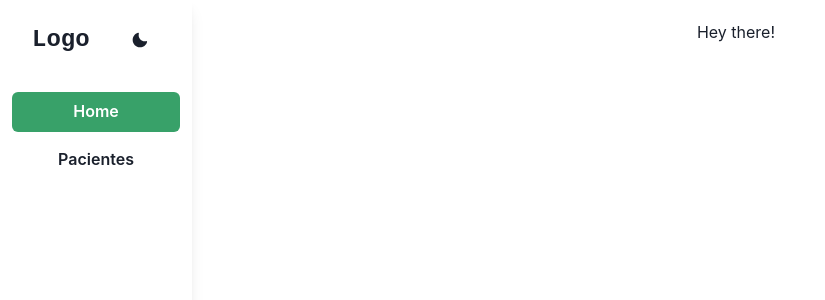
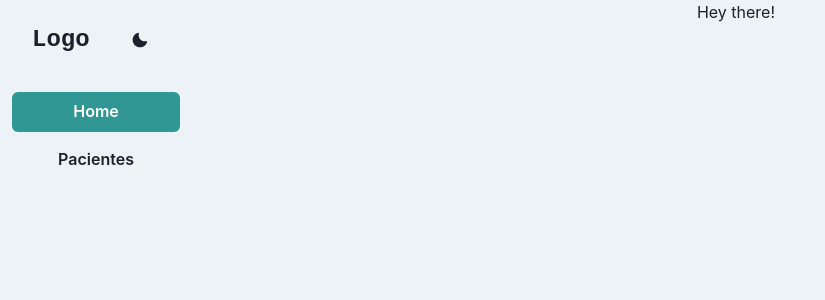
Before and after one commit to fmaggi/vetfrontend, a React (Create React App) app: page / in a window 1280 px wide. Shown: the top 300 px of the page, without its empty margins (0-825 px from the left). Built offline with nearby package versions, Linux system fonts and the light colour scheme.

Commit message:
aesthetic changes

```diff
--- a/src/components/TestForm.tsx
+++ b/src/components/TestForm.tsx
@@ -39,7 +39,7 @@ export default function TestForm({ test, patient, width }: TestFormProps) {
                         <FormControl key={name} isRequired>
                             <FormLabel htmlFor={name}>{label}</FormLabel>
                             <InputGroup>
-                                <Input type='number' name={name} onWheelCapture={e => e.currentTarget.blur()}/>
+                                <Input type='number' name={name} onWheelCapture={e => e.currentTarget.blur()} step='any'/>
                                 <InputRightAddon w='12%'>
                                     <Center w='100%'>
                                         { entry.units }
--- a/src/components/sidebar/NavItem.tsx
+++ b/src/components/sidebar/NavItem.tsx
@@ -18,7 +18,7 @@ export default function NavItem({ children, to }: NavItemProps) {
             to={to}
             w='100%'
             variant={isActive ? 'solid' : 'ghost'}
-            colorScheme={isActive ? 'green' : 'gray'}
+            colorScheme={isActive ? 'teal' : 'gray'}
         >
             {children}
         </Button>
--- a/src/components/sidebar/index.tsx
+++ b/src/components/sidebar/index.tsx
@@ -39,7 +39,7 @@ function ComputerBar() {
             overflowY='auto'
             className='sidebar-content'
             flexShrink={0}
-            display={{ base: 'none', md: 'block' }} shadow='lg'>
+            display={{ base: 'none', md: 'block' }} shadow='none'>
             <Flex h="20" align="center" mx='8' justify="space-between">
                 <Text fontSize="2xl" fontFamily="monospace" fontWeight="bold">
                     Logo
--- a/src/routes/LabTests.tsx
+++ b/src/routes/LabTests.tsx
@@ -14,7 +14,8 @@ import {
     Tab,
     TabPanels,
     TabPanel,
-    Box
+    Box,
+    useColorModeValue
 } from '@chakra-ui/react'
 import saveTestToPDF from '../utils/saveTestToPdf';
 
@@ -44,7 +45,7 @@ export async function action({ request }: ActionLoaderProps) {
 export default function LabTests() {
     const patient = useLoaderData() as string;
     return (
-        <Box w='100%' shadow='none'>
+        <Box w='100%' h='100%' shadow='none' bg={useColorModeValue('white', 'gray.700')} px={5}>
             <Box m={2}>
                 <Heading as='h6'>{patient}</Heading>
             </Box>
--- a/src/routes/Patients.tsx
+++ b/src/routes/Patients.tsx
@@ -10,14 +10,14 @@ export async function loader() {
 
 export default function Patients() {
     const patients = useLoaderData() as string[];
-    const bg = useColorModeValue('white', 'gray.800')
+    const bg = useColorModeValue('white', 'gray.700')
 
     return (
         <SimpleGrid w='100%' h='100%' p='5' columns={1} spacing={5}>
             {
                 patients.map(patient => {
                     return (
-                        <Card key={patient} bg={bg} shadow='lg'>
+                        <Card key={patient} bg={bg} shadow='sm'>
                             <CardHeader>
                                 <Heading>{patient}</Heading>
                             </CardHeader>
@@ -26,7 +26,7 @@ export default function Patients() {
                                     <Text>
                                         Muy linda mascota
                                     </Text>
-                                    <Button as={Link} to={`/labs/${patient}`}>Estudio</Button>
+                                    <Button as={Link} to={`/labs/${patient}`} colorScheme='teal'>Estudio</Button>
                                 </Flex>
                             </CardBody>
                         </Card>
--- a/src/routes/Root.tsx
+++ b/src/routes/Root.tsx
@@ -7,17 +7,15 @@ import { Outlet } from "react-router-dom"
 
 export default function Root() {
     return (
-        <Box w='full' bg={useColorModeValue('white', 'gray.700')}>
+        <Box w='full' bg={useColorModeValue('gray.100', 'gray.800')}>
             <Box display={{ md: 'flex' }}>
                 <Sidebar />
                 <Box flex='1' minW='0'>
-                    <Box px={5} mx='auto'>
+                    <Box mx='auto'>
                         <Flex>
                             <Center
                                 minW='0'
-                                flex='auto'
-                                pt='5'
-                                pb='10'>
+                                flex='auto'>
                                     <Outlet />
                             </Center>
                         </Flex>
```
